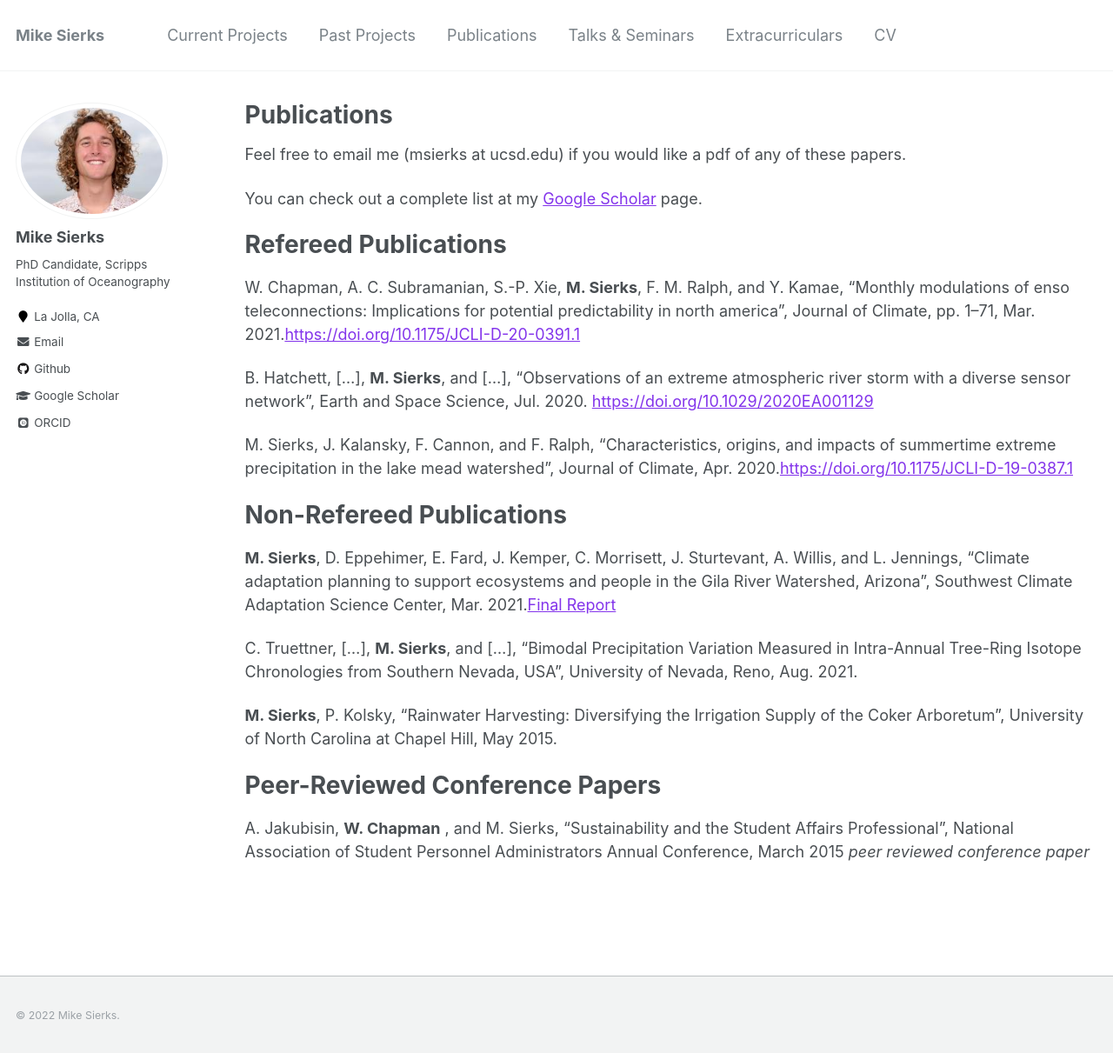
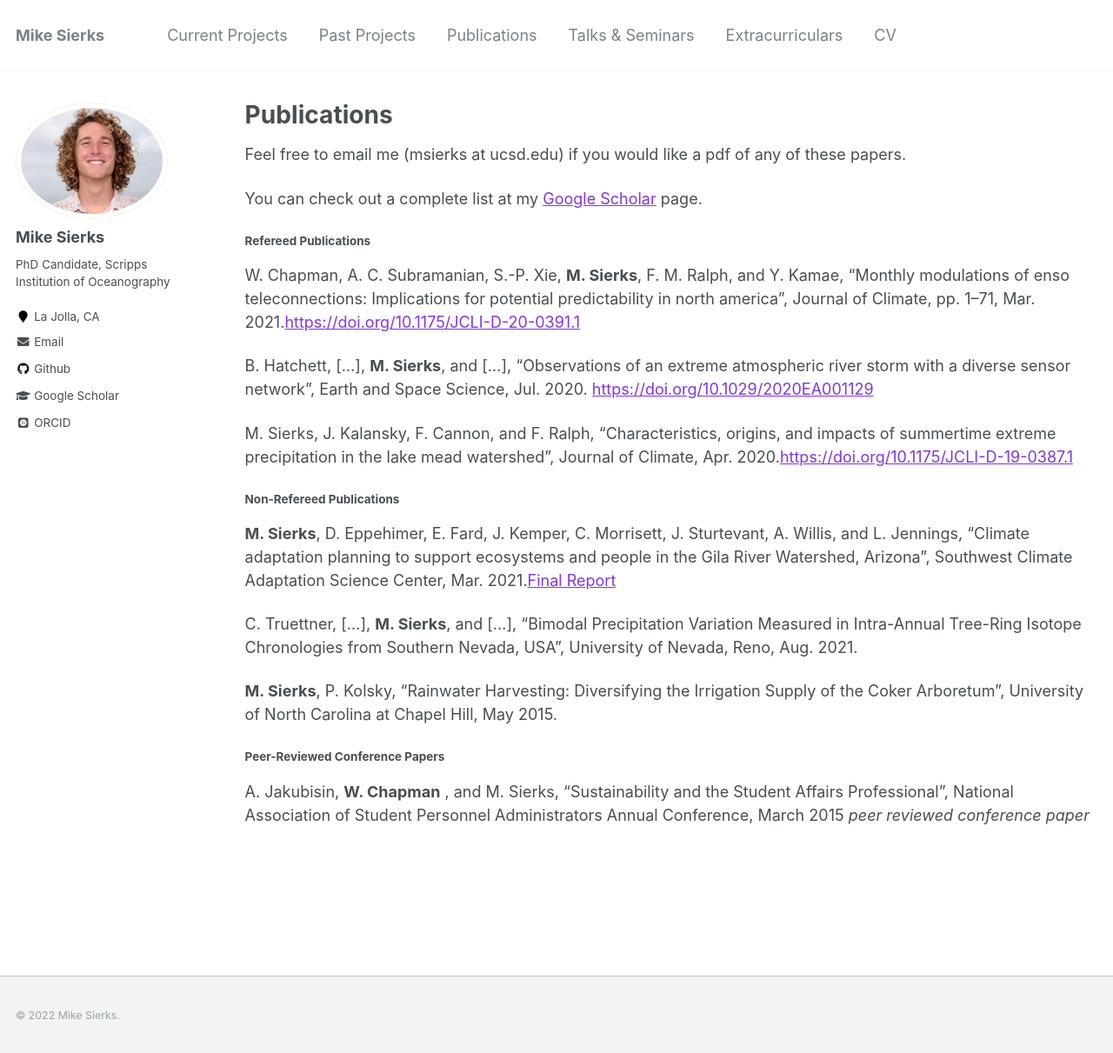
Before and after one commit to mdsierks/mdsierks.github.io, a Jekyll site: the page built from _pages/publications.md, in a window 1280 px wide and 1214 px high. Shown: the top 1211 px of the window at 87% size. Built offline with Jekyll 4.4.1, drawn with Linux system fonts in a browser that asks for light colours; some web fonts are replaced.

Commit message:
formatting for subheaders

```diff
--- a/_pages/publications.md
+++ b/_pages/publications.md
@@ -21,7 +21,7 @@ Feel free to email me (msierks at ucsd.edu) if you would like a pdf of any of th
 
 You can check out a complete list at my [Google Scholar](https://scholar.google.com/citations?user=or6mIK0AAAAJ&hl=en) page.
 
-# Refereed Publications
+##### Refereed Publications
 W. Chapman, A. C. Subramanian, S.-P. Xie, **M. Sierks**, F. M. Ralph, and Y. Kamae, “Monthly modulations of
 enso teleconnections: Implications for potential predictability in north america”, Journal of Climate,
 pp. 1–71, Mar. 2021.[https://doi.org/10.1175/JCLI-D-20-0391.1](https://doi.org/10.1175/JCLI-D-20-0391.1)
@@ -33,7 +33,7 @@ M. Sierks, J. Kalansky, F. Cannon, and F. Ralph, “Characteristics, origins, an
 extreme precipitation in the lake mead watershed”, Journal of Climate, Apr. 2020.[https://doi.org/10.1175/JCLI-D-19-0387.1](https://doi.org/10.1175/JCLI-D-19-0387.1)
 
 
-# Non-Refereed Publications
+##### Non-Refereed Publications
 **M. Sierks**, D. Eppehimer, E. Fard, J. Kemper, C. Morrisett, J. Sturtevant, A. Willis, and L. Jennings, “Climate adaptation
 planning to support ecosystems and people in the Gila River Watershed, Arizona”, Southwest Climate Adaptation
 Science Center, Mar. 2021.[Final Report](https://www.swcasc.arizona.edu/sites/default/files/data/NRWD_Final%20Report2021.pdf)
@@ -45,5 +45,5 @@ Chronologies from Southern Nevada, USA”, University of Nevada, Reno, Aug. 2021
 North Carolina at Chapel Hill, May 2015.
 
 
-# Peer-Reviewed Conference Papers
+##### Peer-Reviewed Conference Papers
 A. Jakubisin, **W. Chapman** , and M. Sierks, “Sustainability and the Student Affairs Professional”, National Association of Student Personnel Administrators Annual Conference, March 2015 *peer reviewed conference paper*
```
